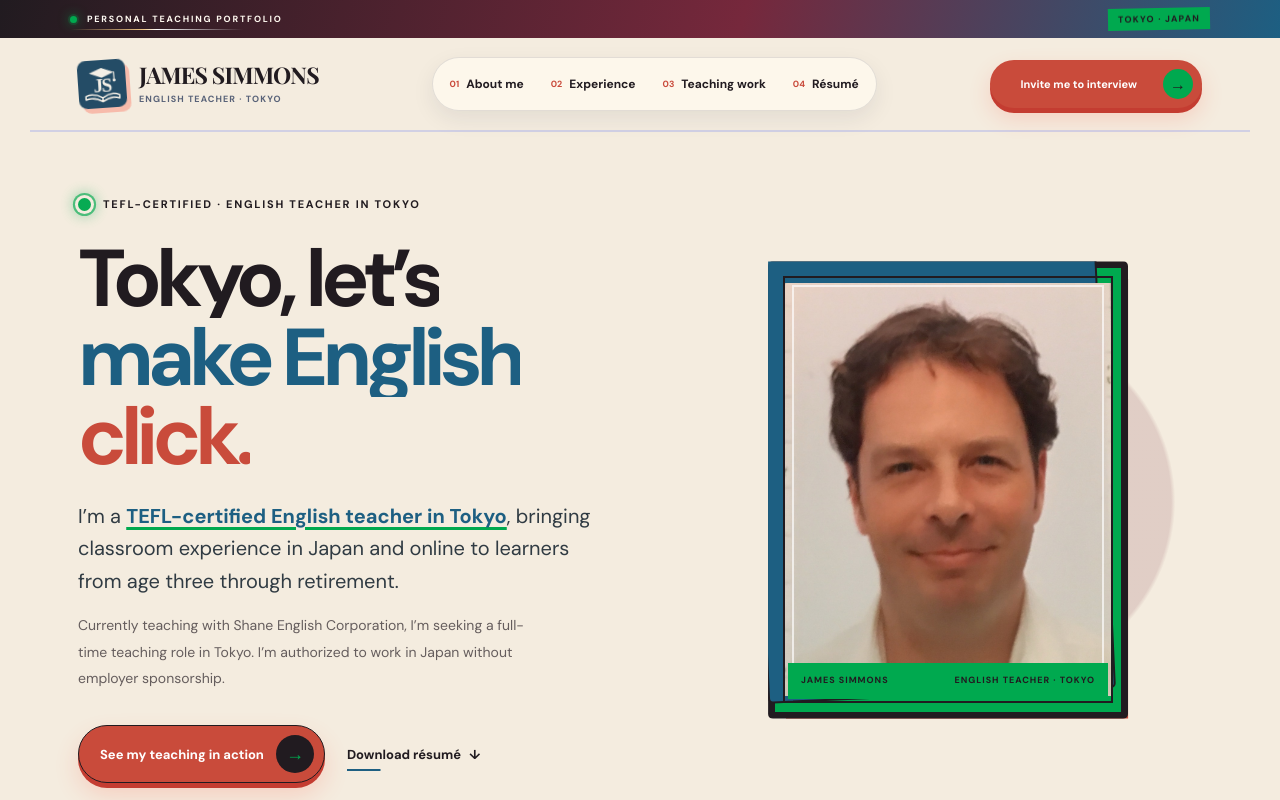
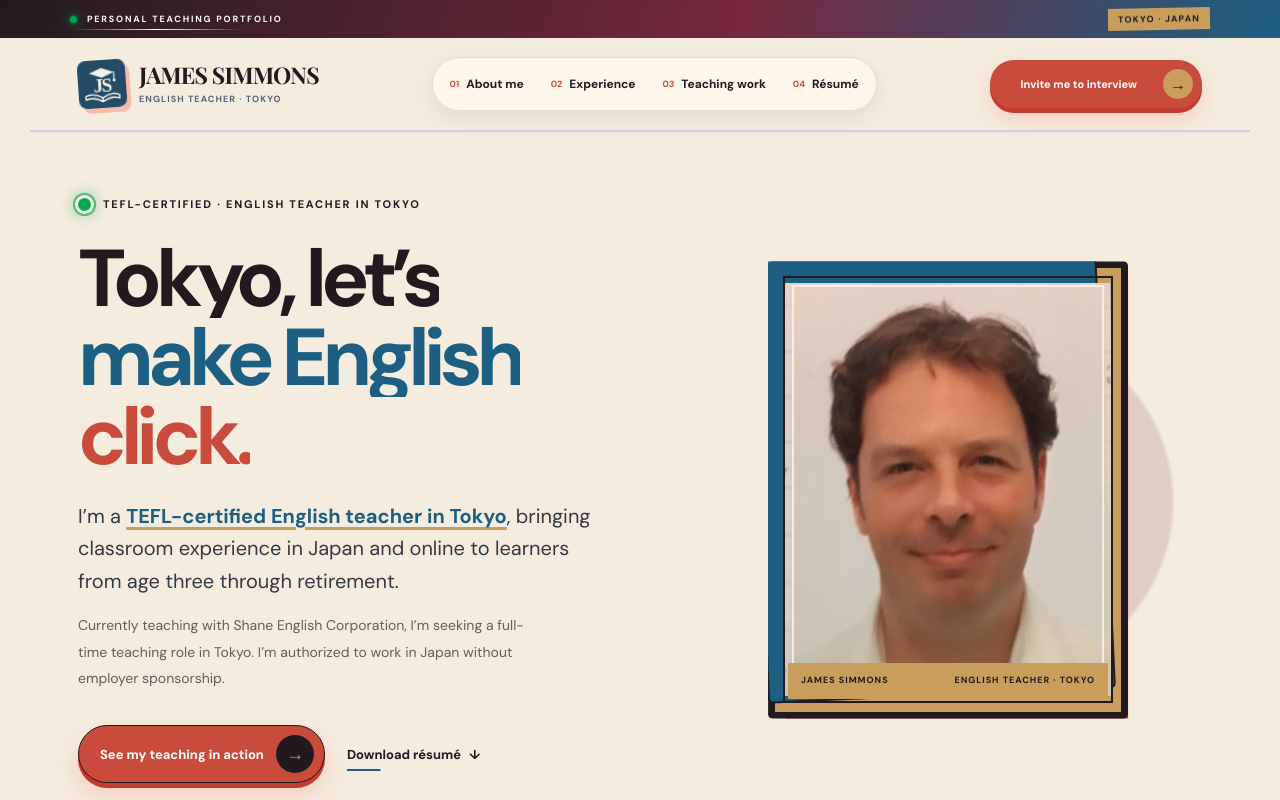
Before and after one commit to desukara/portfolio, a Next.js app: page / in a window 1280 px wide. Shown: the top 800 px of the page. Built offline with nearby package versions, Linux system fonts and the light colour scheme; a web font is replaced by a local one.

Commit message:
Keep emerald for status lights; warm large accents

```diff
--- a/app/home-motion.css
+++ b/app/home-motion.css
@@ -823,7 +823,7 @@
 /* Mediterranean Tokyo finish: wine, ink, warm stone, and emerald. */
 :root {
   --nav-electric: #1d5f82;
-  --nav-lime: #00a94f;
+  --nav-lime: #c99d5c;
   --nav-coral: #c94b3b;
   --nav-ink: #211b20;
   --nav-paper: #f4ecdf;
@@ -869,8 +869,8 @@
   animation: tokyo-portfolio-sheen 5.2s ease-in-out infinite;
 }
 .top-strip span:first-child::before {
-  background: var(--nav-lime);
-  -webkit-text-fill-color: var(--nav-lime);
+  background: #00a94f;
+  -webkit-text-fill-color: #00a94f;
   box-shadow: 0 0 0 2px rgba(0, 169, 79, .2), 0 0 12px rgba(0, 169, 79, .88);
 }
 .top-strip span:first-child::after {
```
